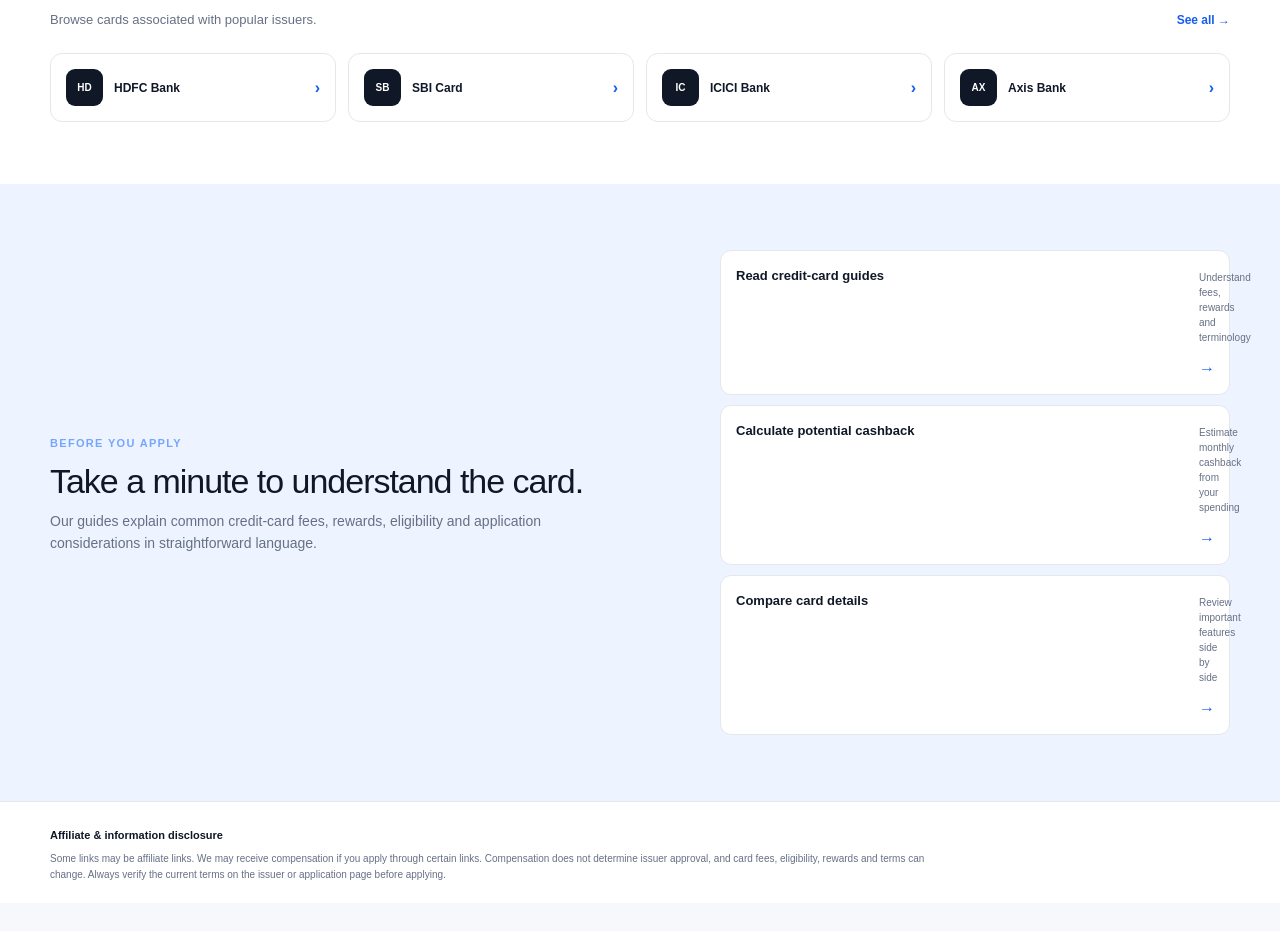
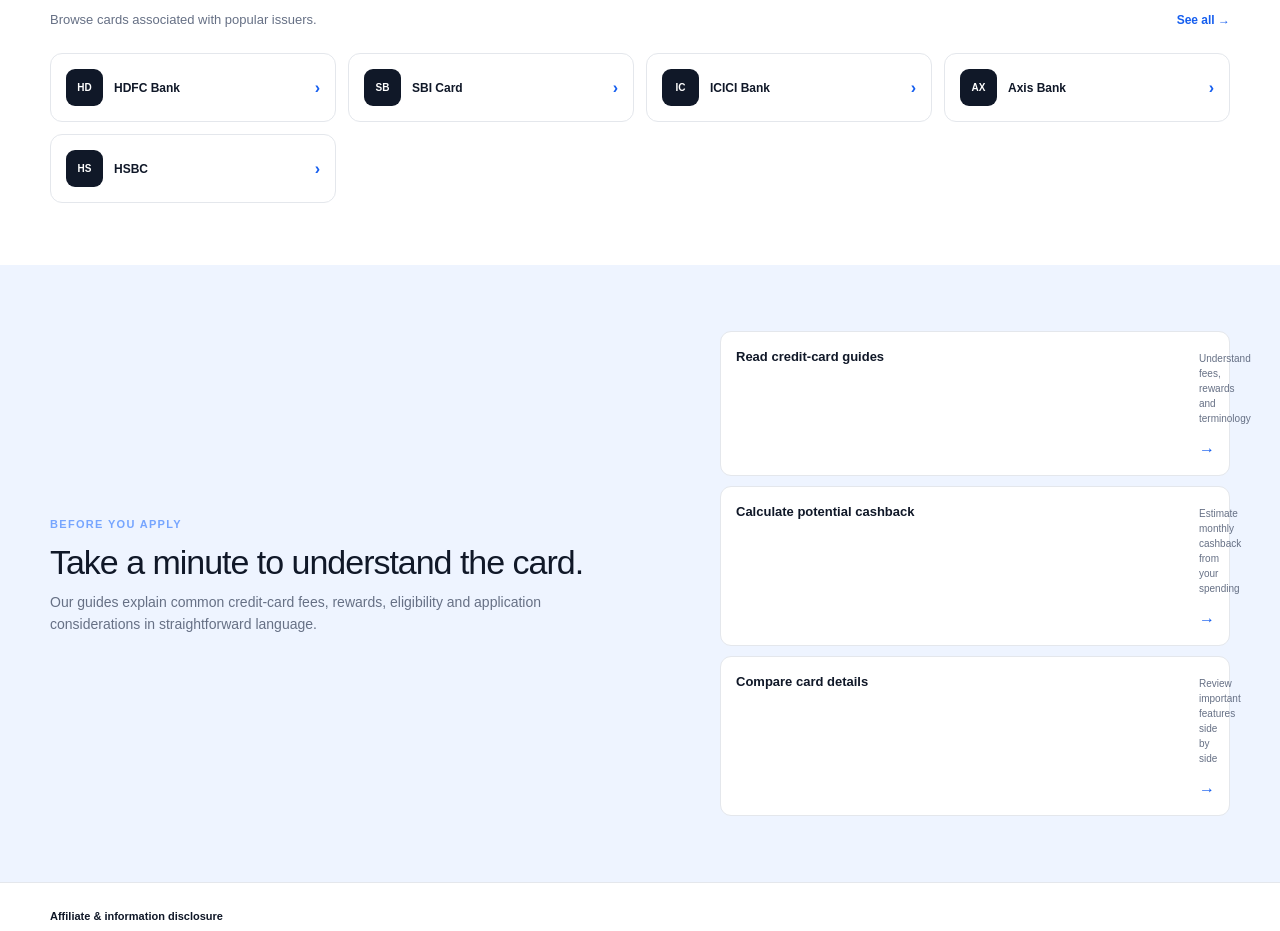
Before and after one commit to Rock682/Credit-card-affiliate-website, a Next.js app: page / in a window 1280 px wide. Shown: the part 2160-3091 px from the top of the page. Built offline with nearby package versions, Linux system fonts and the light colour scheme.

Commit message:
Add HSBC to issuer navigation

```diff
--- a/app/page.tsx
+++ b/app/page.tsx
@@ -12,7 +12,8 @@
   { name: "HDFC Bank", href: "/banks/hdfc-bank" },
   { name: "SBI Card", href: "/banks/sbi-card" },
   { name: "ICICI Bank", href: "/banks/icici-bank" },
-  { name: "Axis Bank", href: "/banks/axis-bank" }
+  { name: "Axis Bank", href: "/banks/axis-bank" },
+  { name: "HSBC", href: "/banks/hsbc" }
 ];
 
 export default function Home() {
```
